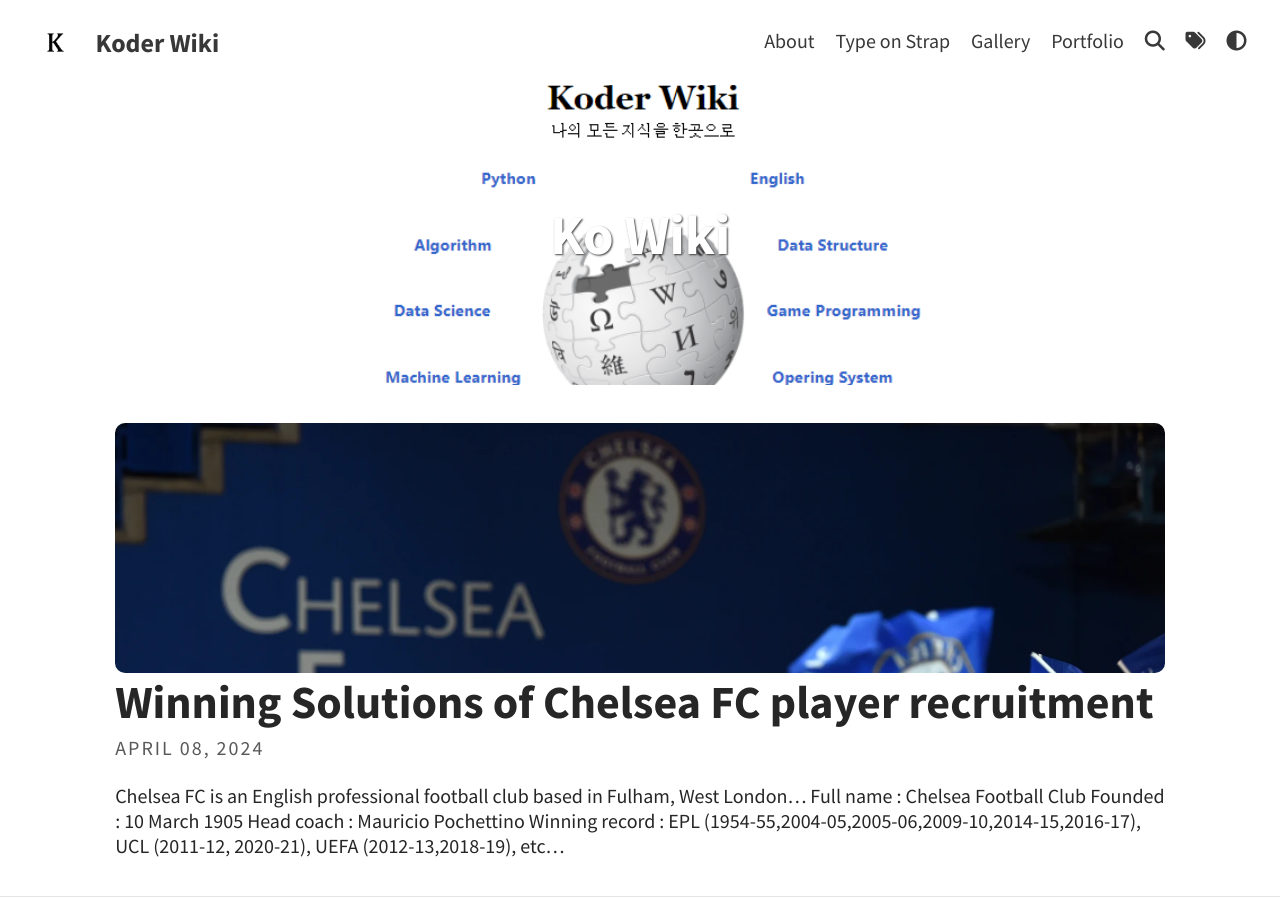
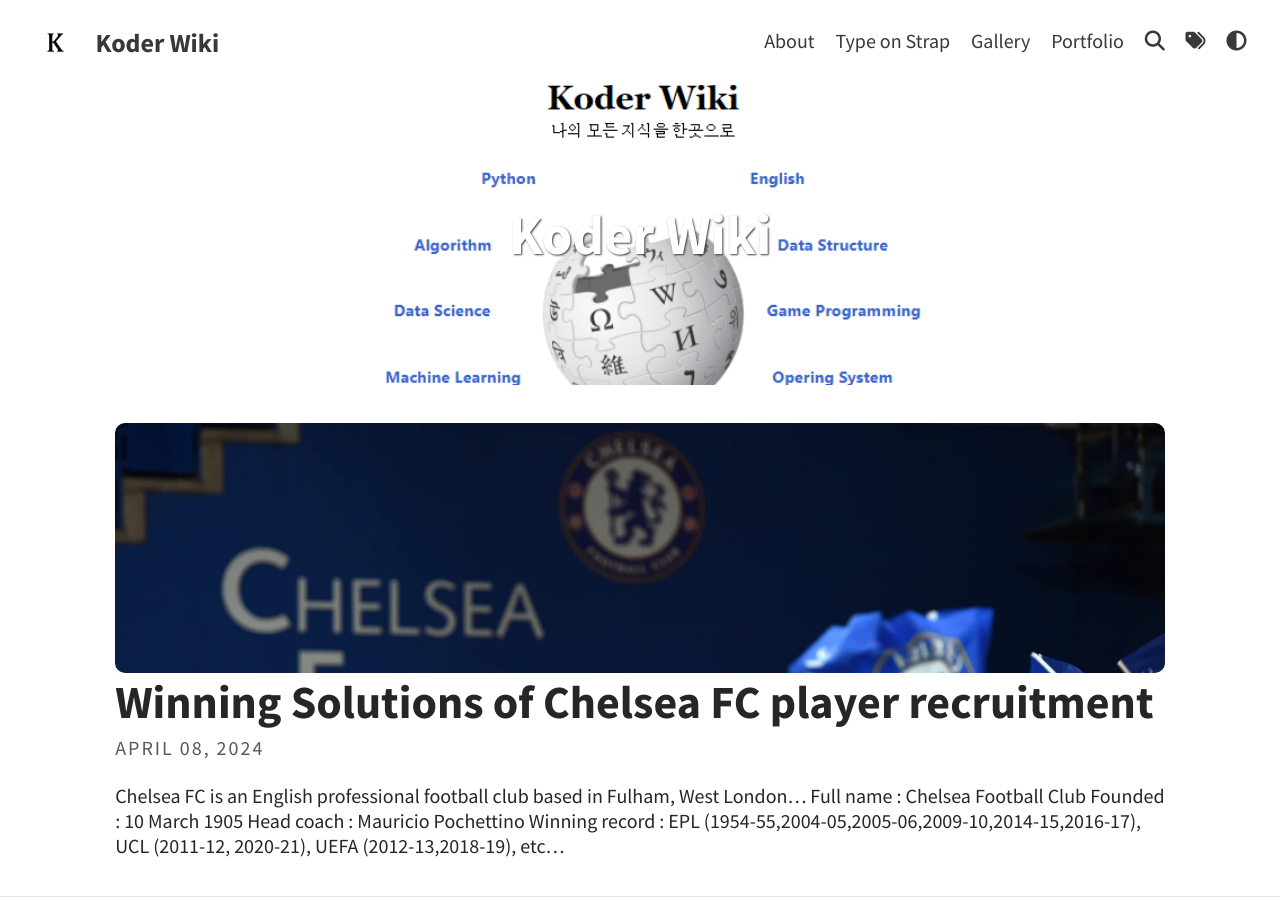
Before and after one commit to KoderWiki/Kontrl-Enter.github.io, a Jekyll site: the page built from index.html, in a window 1280 px wide and 900 px high. Built offline with Jekyll 4.4.1, drawn with Linux system fonts in a browser that asks for light colours; a script that is not in the unit is left out; the list of posts is cut into pages by our own code.

Commit message:
Update _config.yml

```diff
--- a/_config.yml
+++ b/_config.yml
@@ -9,7 +9,7 @@ avatar: assets/img/icon.png                         # Empty for no avatar in nav
 favicon: assets/icon.ico                             # Icon displayed in the tab
 
 # Header and footer text
-header_text: Ko Wiki
+header_text: Koder Wiki
 header_feature_image: assets/img/header/header.png
 header_feature_image_responsive: true
 footer_text: >
```
